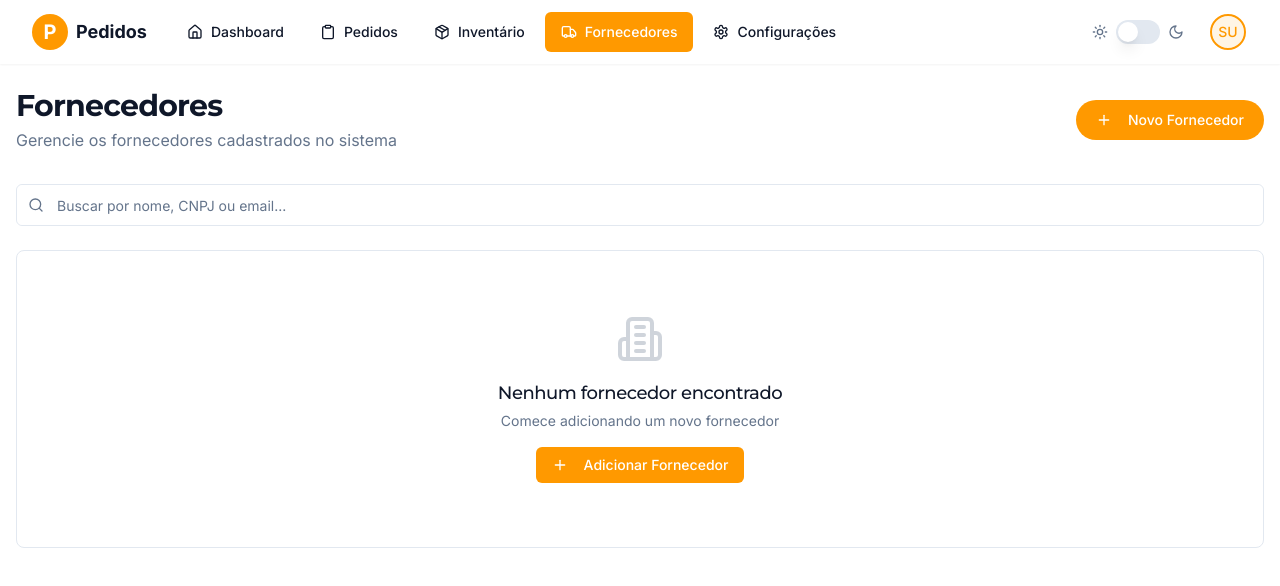
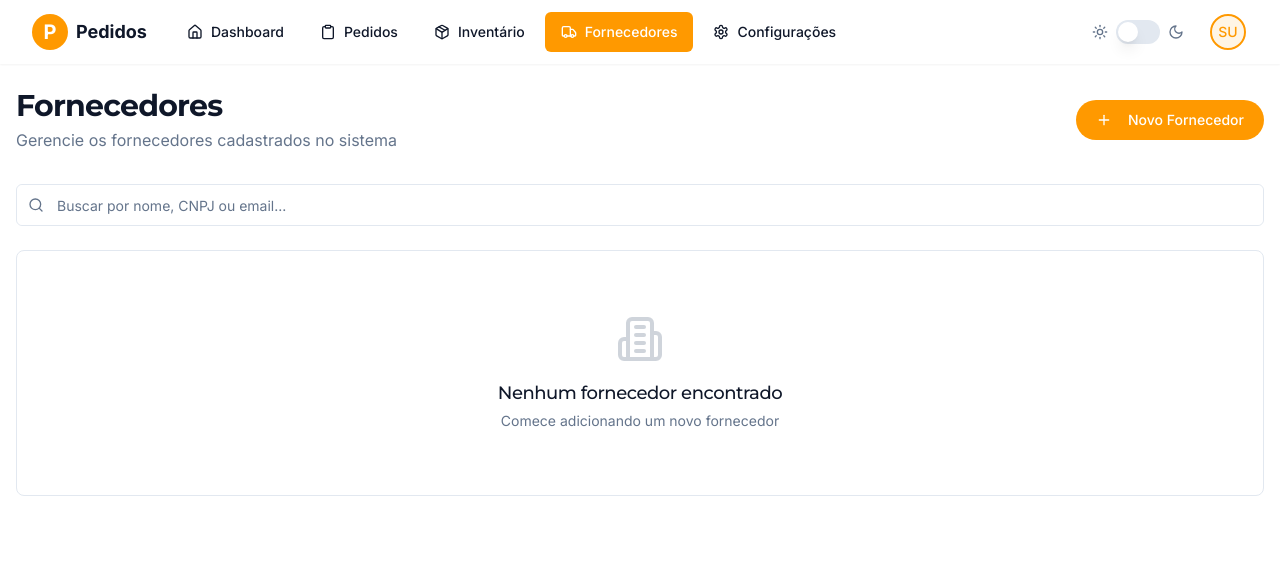
Before and after one commit to kevenjmuniz/pedidodecompas, a React (Vite) app: page /suppliers in a window 1280 px wide. Shown: the top 586 px of the page. Built offline with nearby package versions, Linux system fonts and the light colour scheme; sample sign-in values are in the browser's storage.

Commit message:
Remove duplicate "Novo Fornecedor" button
Remove the redundant "Novo Fornecedor" button from the Suppliers page, as another button with the same functionality already exists.

```diff
--- a/src/pages/Suppliers.tsx
+++ b/src/pages/Suppliers.tsx
@@ -1,4 +1,3 @@
-
 import React, { useState } from 'react';
 import { Layout } from '../components/Layout';
 import { Input } from '@/components/ui/input';
@@ -123,12 +122,6 @@ const Suppliers: React.FC = () => {
             <p className="mt-1 text-sm text-muted-foreground">
               {searchQuery ? 'Nenhum resultado para esta pesquisa' : 'Comece adicionando um novo fornecedor'}
             </p>
-            {!searchQuery && (
-              <Button className="mt-4" size="sm" onClick={handleAddNew}>
-                <Plus className="mr-2 h-4 w-4" />
-                Adicionar Fornecedor
-              </Button>
-            )}
           </div>
         ) : (
           <div className="rounded-md border">
```
